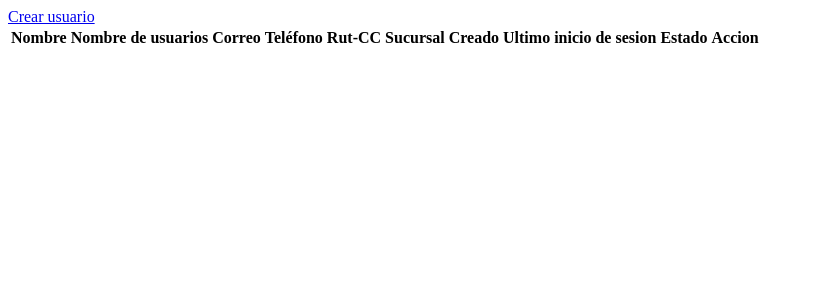
After one commit to kevigomez/CardioIB, a Flask app: template app/templates/usuarios.html in a window 1280 px wide. The commit adds this page. Shown: the top 300 px of the page, without its empty margins (0-814 px from the left). Run offline with Flask 3, Linux system fonts and the light colour scheme; the template is opened without the code that fills it, so the values that code supplies are empty.

Commit message:
Se agrega tabla usuarios

```diff
--- /dev/null
+++ b/app/templates/usuarios.html
@@ -0,0 +1,29 @@
+<!DOCTYPE html>
+<html lang="en">
+<head>
+    <meta charset="UTF-8">
+    <meta name="viewport" content="width=device-width, initial-scale=1.0">
+    <title>Usuarios</title>
+</head>
+<body>
+    <table>
+        <a href="{{ url_for('main.reg_usuarios') }}" >Crear usuario</a>
+        <tr>
+            <th>Nombre</th>
+            <th>Nombre de usuarios</th>
+            <th>Correo</th>
+            <th>Teléfono</th>
+            <th>Rut-CC</th>
+            <th>Sucursal</th>
+            <th>Creado</th>
+            <th>Ultimo inicio de sesion</th>
+            <th>Estado</th>
+            <th>Accion</th>
+        </tr>
+        <tr>
+            <td></td>
+        </tr>
+
+    </table>
+</body>
+</html>
--- a/app/views/vistas.py
+++ b/app/views/vistas.py
@@ -23,7 +23,7 @@ def dashboard():
 
 @main.route('/usuarios')
 def usuarios():
-    return render_template('form_registrousuarios.html')
+    return render_template('usuarios.html')
 
 @main.route('/citas')
 def citas():
@@ -31,3 +31,7 @@ def citas():
 @main.route('/calendario')
 def calendario():
     return render_template('calendario.html')
+
+@main.route('/reg_usuarios')
+def reg_usuarios():
+    return render_template('form_registrousuarios.html')
```
Also changed, not shown: app/static/css/styles_calendario.css (+10 -1 lines), app/static/css/stylesadm.css (+3 -5 lines), app/templates/calendariocitas.html (+5 -6 lines).
